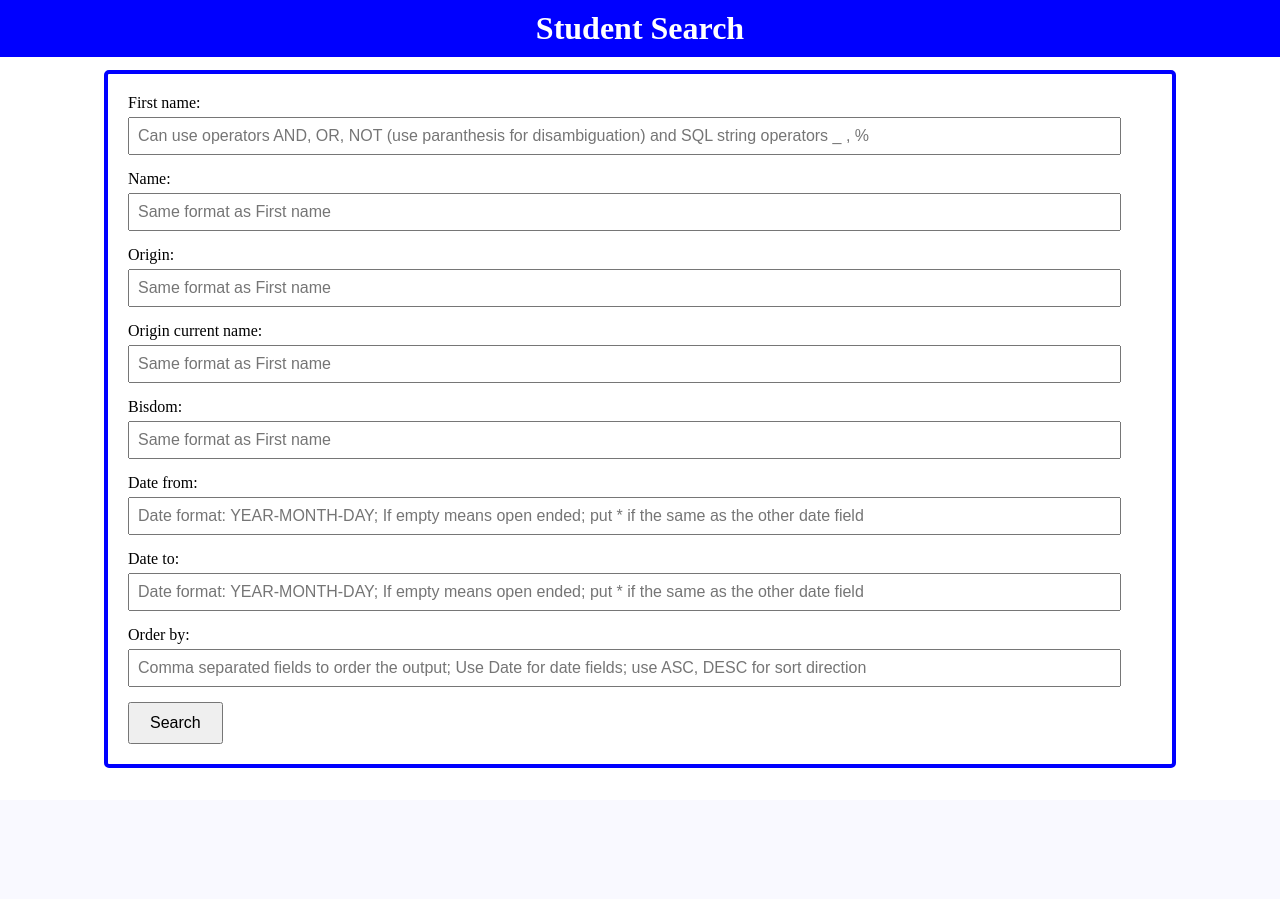
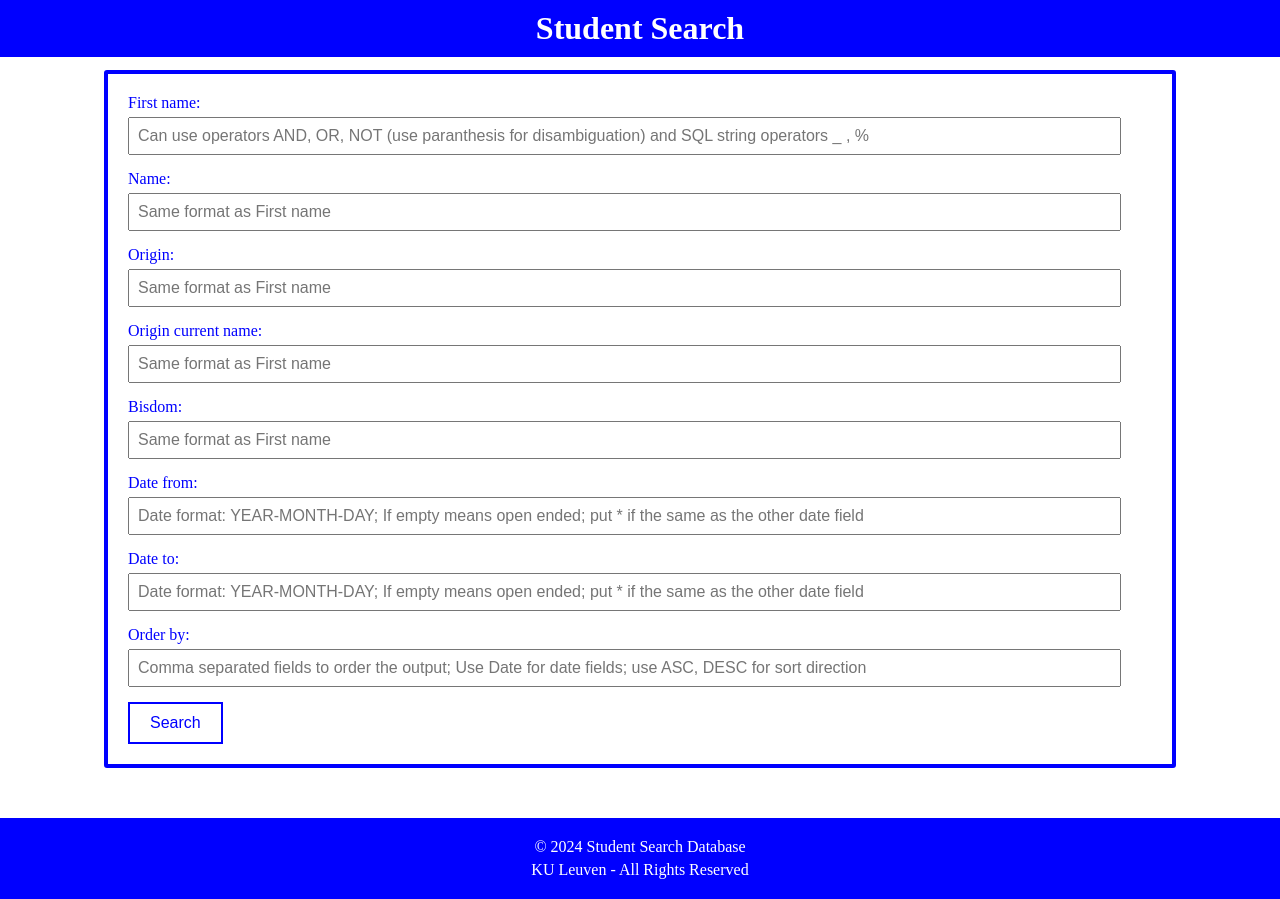
Before and after one commit to Sobhangh/KulOldStudents, a PHP site: page /index.php in a window 1280 px wide. Before the commit the page ends 768 px from the top, so only its background shows below. Run offline with PHP 8.4, Linux system fonts and the light colour scheme.

Commit message:
some style changes

```diff
--- a/index.php
+++ b/index.php
@@ -46,69 +46,25 @@ if ($_SERVER["REQUEST_METHOD"] == "GET" && (isset($_GET['get-graph']) || isset($
             z-index: 100;
         }
         .content-wrapper {
-            padding-top: 70px; /* Adjust this value based on your header height */
-        }
-        form {
-            border-width: 4px;
-            border-style: solid;
-            border-color: blue;
-            border-radius: 5px;
-        }
-        .result-table {
-            height: 400px;
-            overflow-y: auto;
-        }
-        table {
-            width: 100%;
-            border-collapse: collapse;
-        }
-        th, td {
-            border: 1px solid #ddd;
-            padding: 8px;
-            text-align: left;
-        }
-        th {
-            background-color: #f2f2f2;
-        }
-    </style>
-    <style>
-        body {
-            margin: 0;
-            padding: 0;
-            min-height: 100vh;
-        }
-        .sticky-header {
-            position: fixed;
-            top: 0;
-            left: 0;
-            right: 0;
-            background-color: blue;
-            color: white;
-            text-align: center;
-            margin: 0;
-            padding: 10px 0;
-            z-index: 100;
-        }
-        .content-wrapper {
             padding-top: 70px;
         }
         form {
             border-width: 4px;
             border-style: solid;
             border-color: blue;
-            border-radius: 5px;
+            border-radius: 3px;
             width: 80%;
             margin: 0 auto;
-            margin-bottom: 20px;
             padding: 20px;
         }
         .result-table {
+            margin-left: 5%;
             margin-top: 20px;
             height: 400px;
             overflow-y: auto;
         }
         table {
-            width: 100%;
+            width: 95%;
             border-collapse: collapse;
         }
         th, td {
@@ -125,6 +81,7 @@ if ($_SERVER["REQUEST_METHOD"] == "GET" && (isset($_GET['get-graph']) || isset($
         .form-label {
             display: block;
             margin-bottom: 5px;
+            color: blue;
         }
         .form-input {
             width: 95%;
@@ -135,6 +92,27 @@ if ($_SERVER["REQUEST_METHOD"] == "GET" && (isset($_GET['get-graph']) || isset($
             padding: 10px 20px;
             font-size: 16px;
             cursor: pointer;
+            background-color: white;
+            color: blue;
+            border: 2px solid blue;
+            transition: all 0.3s ease;
+        }
+        .submit-button:hover {
+            background-color: blue;
+            color: white;
+        }
+        .footer {
+            background-color: blue;
+            color: white;
+            text-align: center;
+            padding: 15px 0;
+            position: relative;
+            bottom: 0;
+            width: 100%;
+            margin-top: 50px;
+        }
+        .footer p {
+            margin: 5px 0;
         }
     </style>
 </head>
@@ -473,5 +451,9 @@ if ($_SERVER["REQUEST_METHOD"] == "GET" && (isset($_GET['get-graph']) || isset($
         }
         ?>
     </div>
+    <footer class="footer">
+        <p>© 2024 Student Search Database</p>
+        <p>KU Leuven - All Rights Reserved</p>
+    </footer>
 </body>
 </html>
```
